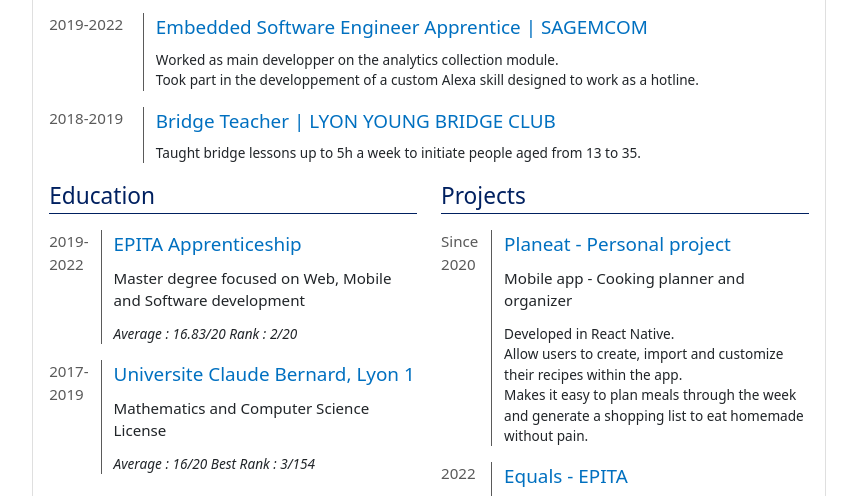
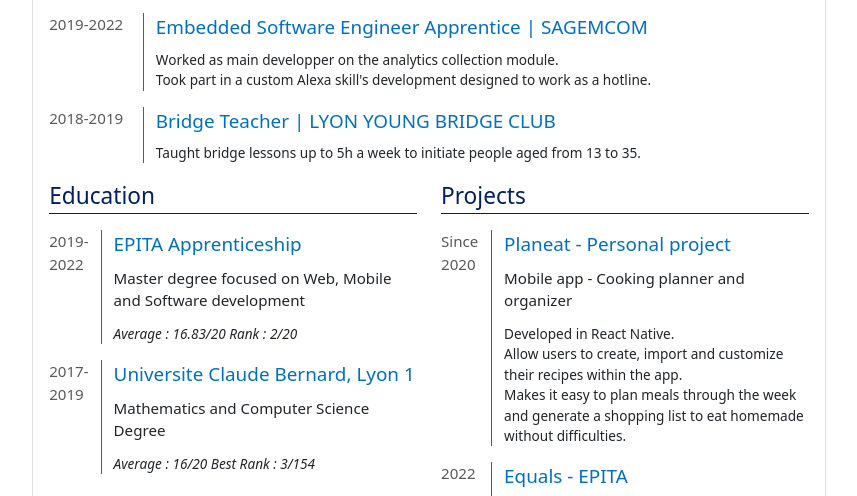
Before and after one commit to RomaricGuth/resume, a React (Create React App) app: page / in a window 1280 px wide. Shown: the part 616-1112 px from the top of the page, without its empty margins (211-1068 px from the left). Built offline with nearby package versions, Linux system fonts and the light colour scheme; the HTML template or start-up script is replaced by a standard one.

Commit message:
fix syntax

```diff
--- a/src/components/CvBody.js
+++ b/src/components/CvBody.js
@@ -15,7 +15,7 @@
             skills={["C", "C++", "Linux"]}
           />
           <Achievement
-            text="Took part in the developpement of a custom Alexa skill designed to work as a hotline."
+            text="Took part in a custom Alexa skill's development designed to work as a hotline."
             skills={["Nodejs", "APL"]}
           />
         </Section.Item>
@@ -63,7 +63,7 @@
               />
               */}
               <div className="summary">
-                Mathematics and Computer Science License
+                Mathematics and Computer Science Degree
               </div>
               <div className="award">
                 Average : 16/20 Best Rank : 3/154
@@ -104,7 +104,7 @@
             </div>
             Developed in React Native.<br/>
             Allow users to create, import and customize their recipes within the app.<br/>
-            Makes it easy to plan meals through the week and generate a shopping list to eat homemade without pain.
+            Makes it easy to plan meals through the week and generate a shopping list to eat homemade without difficulties.
           </Section.Item>
           <Section.Item
             description="2022"
```
Also changed, not shown: 1 other file (tests, documents, lock files or other folders).
